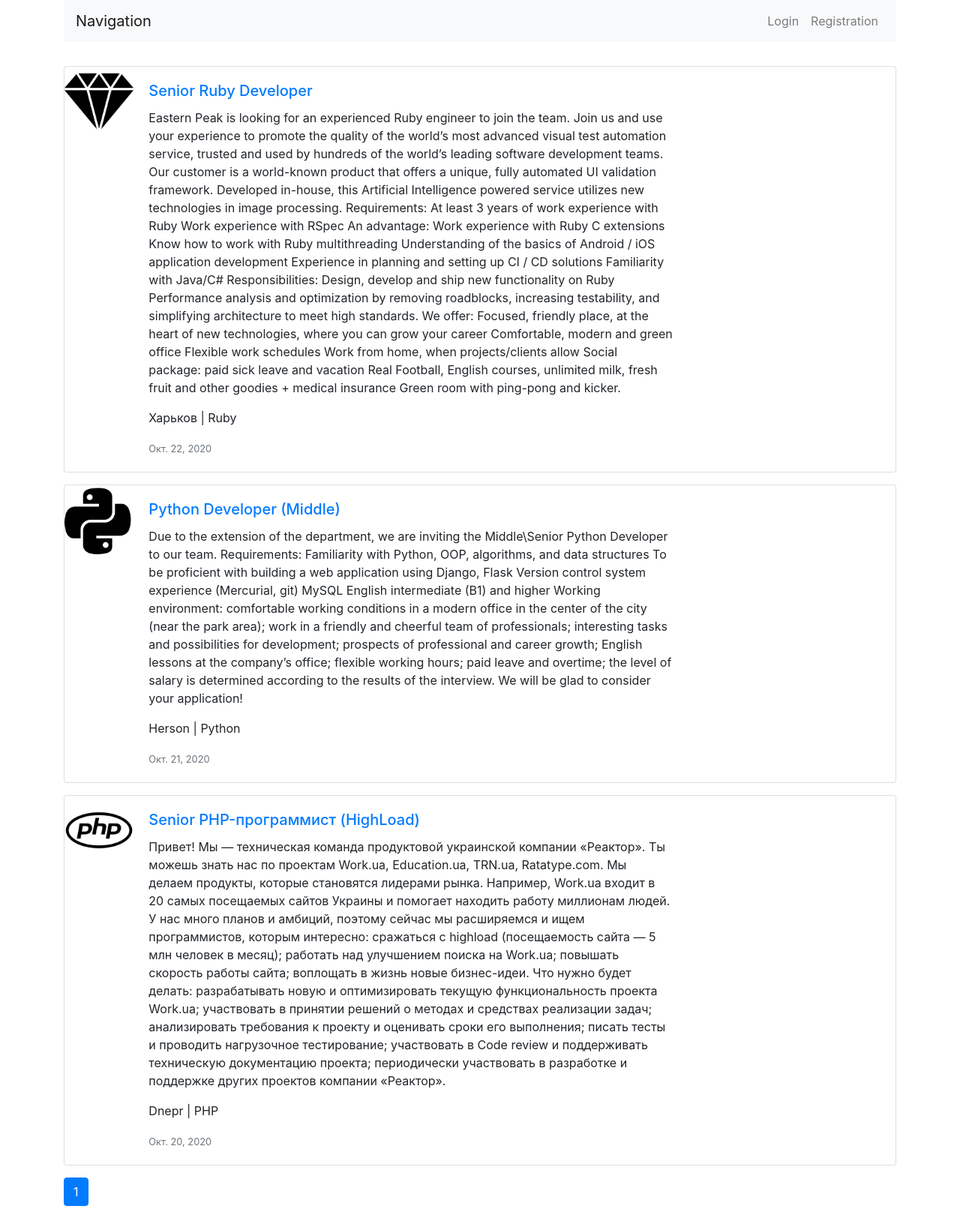
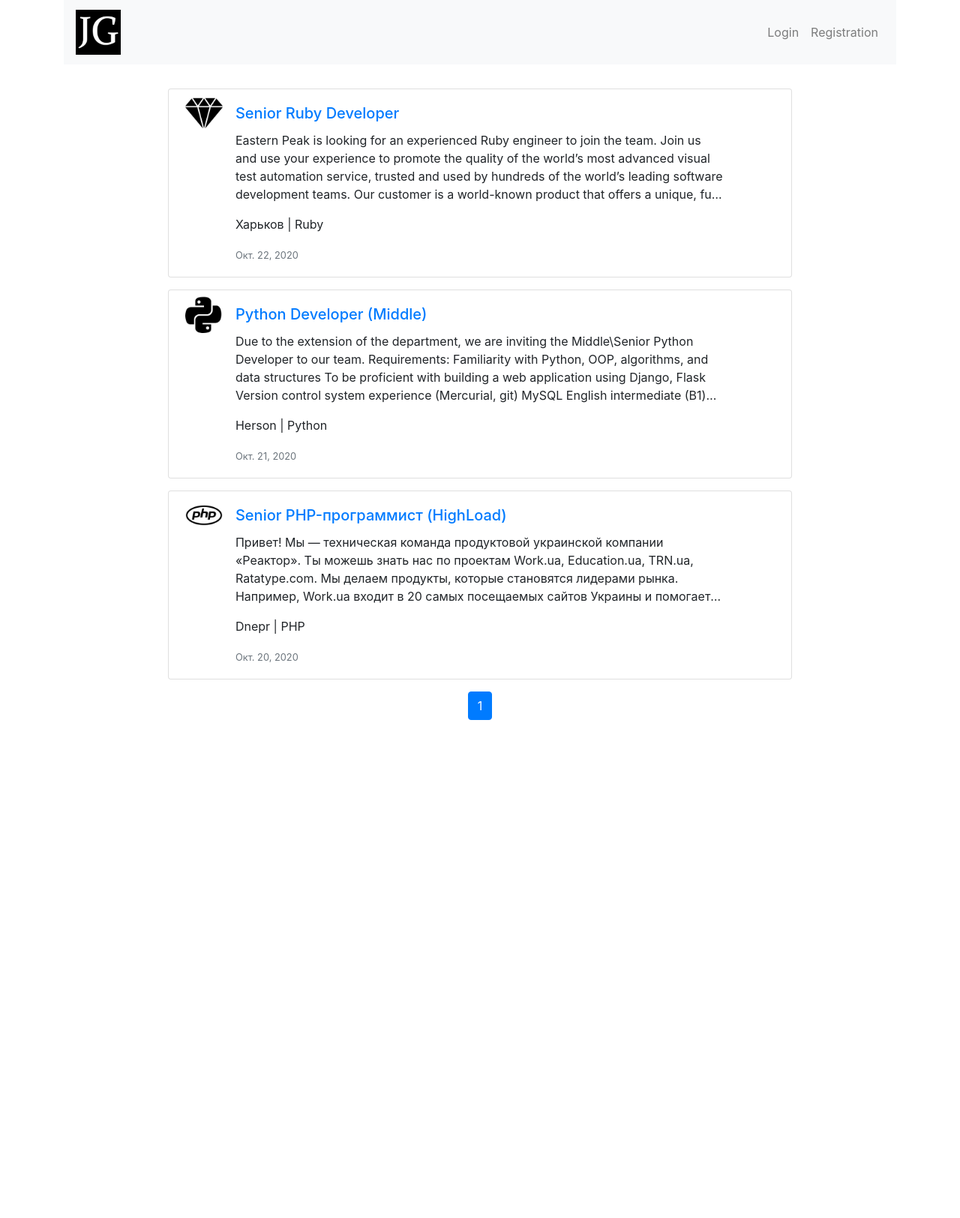
Before and after one commit to zemags/scraping_service, a Django app: page /list/ in a window 1280 px wide. Shown: the whole page at 75% size. After the commit the page ends 960 px from the top, so only its background shows below. Run offline with Django 3.2, Linux system fonts and the light colour scheme; data comes from the database, SQL or seed files in the repository.

Commit message:
Refactor htmls add favicon css

```diff
--- /dev/null
+++ b/src/scraping/static/scraping/css/job_content_style.css
@@ -0,0 +1,18 @@
+.language-icon {
+    width: 50px;
+    height: 50px;
+    margin-top: 7px;
+    margin-right: 10px;
+    margin-left: 22px;
+}
+
+.card-size {
+    height: 250px;
+}
+
+.crop-text  {
+    display: -webkit-box;
+    -webkit-line-clamp: 4;
+    -webkit-box-orient: vertical;
+    overflow-y: hidden;
+}
--- a/src/scraping/templates/scraping/list.html
+++ b/src/scraping/templates/scraping/list.html
@@ -8,21 +8,28 @@
     Jobs
 {% endblock %}
 
+<!--extend base css with child css-->
+{% block extra_head %}
+    <link rel="stylesheet" type="text/css" href="{% static 'scraping/css/job_content_style.css' %}" />
+{% endblock %}
+
 {% block content %}
     {% for obj in object_list %}
-        <div class="card mb-3">
+        <div class="d-flex justify-content-center">
+            <div class="card mb-3 w-75">
               <div class="row no-gutters">
                 <div class="col-md-1">
                   {% with "scraping/"|addstr:obj.language as language_img_path %}
-                <img src="{% static language_img_path %}" class="card-img" alt="{{ obj.language }}">
+                    <img class="language-icon" src="{% static language_img_path %}" alt="{{ obj.language }}">
                   {% endwith %}
                 </div>
-            <div class="col-md-8">
-              <div class="card-body">
+                <div class="col-md-10">
+                  <div class="card-body card-size">
                     <h5 class="card-title"><a href="{{ obj.url }}">{{ obj.title }}</a></h5>
-                <p class="card-text">{{ obj.description }}</p>
+                    <p class="card-text crop-text">{{ obj.description }}</p>
                     <p>{{ obj.city.name }} | {{ obj.language.name }}</p>
                     <p class="card-text"><small class="text-muted">{{ obj.timestamp }}</small></p>
+                  </div>
                 </div>
               </div>
             </div>
@@ -35,8 +42,8 @@
 
     {% if object_list %}
         <div class="row">
-            <div class="col">
-                <nav aria-label="Page navigation example">
+            <div class="col d-flex justify-content-center">
+                <nav aria-label="Page navigation">
                   <ul class="pagination">
 
                       {% if object_list.has_previous %}
--- a/src/scraping_service/settings.py
+++ b/src/scraping_service/settings.py
@@ -140,3 +140,8 @@ EMAIL_BACKEND = 'django.core.mail.backends.smtp.EmailBackend'
 EMAIL_HOST = 'smtp.gmail.com'
 EMAIL_USE_TLS = True
 EMAIL_PORT = 587
+
+STATICFILES_DIRS = (
+    os.path.join(BASE_DIR, 'static'),
+)
+STATIC_ROOT = os.path.join(BASE_DIR, 'staticfiles')
--- a/src/send_emails.py
+++ b/src/send_emails.py
@@ -13,7 +13,7 @@ import django
 django.setup()
 #
 
-from scraping.models import Vacancy, Error, URL, Url
+from scraping.models import Vacancy, Error, Url
 from scraping_service.settings import EMAIL_HOST_USER
 
 ADMIN_USER = ''
@@ -53,7 +53,7 @@ if qs.exists():
 qs = Error.objects.filter(timestamp=today)
 if qs.exists():
     error = qs.first()
-    data = error.data['errors']
+    data = error.data.get('errors', [])
     html = ''
     for er in data:
         html += '<a href="{url}">Error: {title}</a><br>'.format(url=er['url'], title=er['title'])
--- /dev/null
+++ b/src/static/base_style.css
@@ -0,0 +1,6 @@
+.base-icon {
+    /* Selects element having a class of .base_icon  */
+    width: 60px;
+    height: 60px;
+    margin: auto;
+}
--- a/src/templates/base.html
+++ b/src/templates/base.html
@@ -1,19 +1,26 @@
+{% load static %}
 <!doctype html>
 <html lang="en">
   <head>
     <!-- Required meta tags -->
     <meta charset="utf-8">
     <meta name="viewport" content="width=device-width, initial-scale=1, shrink-to-fit=no">
-
+    <link rel="icon" href="{% static 'favicon.ico' %}">
     <!-- Bootstrap CSS -->
+    <link rel="stylesheet" type="text/css" href="{% static 'base_style.css' %}" />
     <link rel="stylesheet" href="https://cdn.jsdelivr.net/npm/bootstrap@4.5.3/dist/css/bootstrap.min.css" integrity="sha384-TX8t27EcRE3e/ihU7zmQxVncDAy5uIKz4rEkgIXeMed4M0jlfIDPvg6uqKI2xXr2" crossorigin="anonymous">
 
-    <title>{% block title %}Jobs{% endblock %}</title>
+    <title>{% block title %}Job Get{% endblock %}</title>
+    {% block extra_head %}{% endblock %}
   </head>
     <body>
     <div class="container">
         <nav class="navbar navbar-expand-lg navbar-light bg-light">
-          <a class="navbar-brand" href="{% url 'home' %}">Navigation</a>
+
+          <a class="navbar-brand" href="{% url 'home' %}">
+            <img class="base-icon" src="{% static 'base_icon.png' %}" alt="Job Get">
+          </a>
+
           <button class="navbar-toggler" type="button" data-toggle="collapse" data-target="#navbarSupportedContent" aria-controls="navbarSupportedContent" aria-expanded="false" aria-label="Toggle navigation">
             <span class="navbar-toggler-icon"></span>
           </button>
```
Also changed, not shown: src/accounts/templates/accounts/update.html (+11 -0 lines), src/static/base_icon.png (added), src/static/favicon.ico (added). Lines whose indentation alone changed are shown as unchanged.
